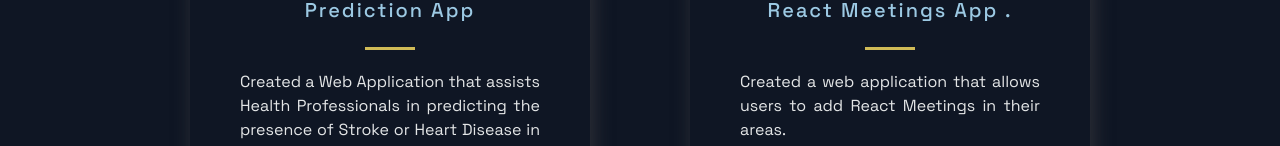
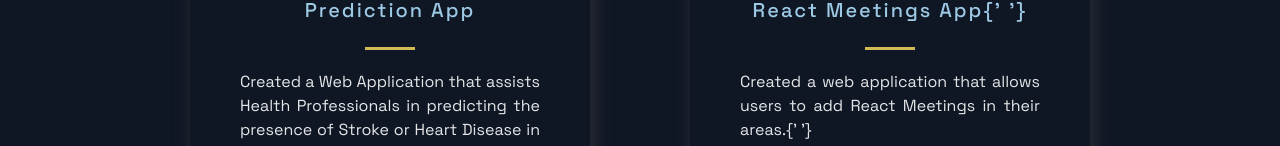
Before and after one commit to YasserShkeir/portfolio, a Next.js app: page / in a window 1280 px wide. Shown: the part 794-940 px from the top of the page. Built offline with nearby package versions, Linux system fonts and the light colour scheme.

Commit message:
edit newline n1

```diff
--- a/src/constants/projects.js
+++ b/src/constants/projects.js
@@ -11,9 +11,9 @@
     id: 0,
   },
   {
-    title: "React Meetings App\n.",
+    title: "React Meetings App{'\n'}",
     description:
-      "Created a web application that allows users to add React Meetings in their areas.",
+      "Created a web application that allows users to add React Meetings in their areas.{'\n'}",
     image: "/images/react.png",
     tags: ["Javascript", "React", "Firebase"],
     source: "https://github.com/YasserShkeir/react-meetings",
```
